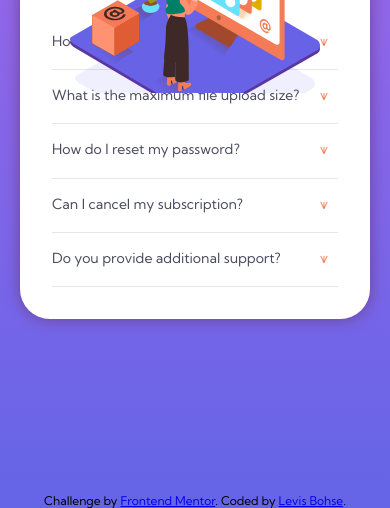
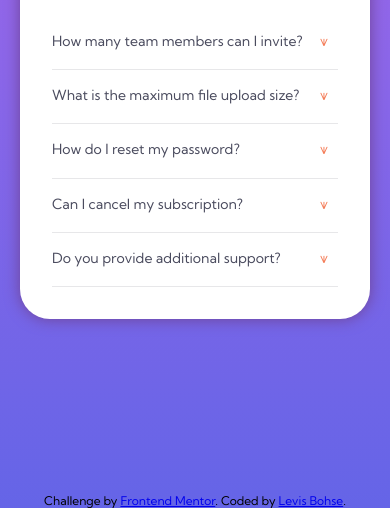
Before and after one commit to Orekihotarou-k/FEM-JS_FAQ-accordion-card, a plain HTML site: page index.html in a window 390 px wide. Shown: the part 351-859 px from the top of the page. Drawn offline with Linux system fonts and the light colour scheme.

Commit message:
Update style.css

```diff
--- a/style.css
+++ b/style.css
@@ -184,7 +184,7 @@
     .container::after{
         content: "";
         position: absolute;
-        top: 200px;
+        top: -30px;
         bottom: 400px;
         left: 0;
         right: 0;
```
